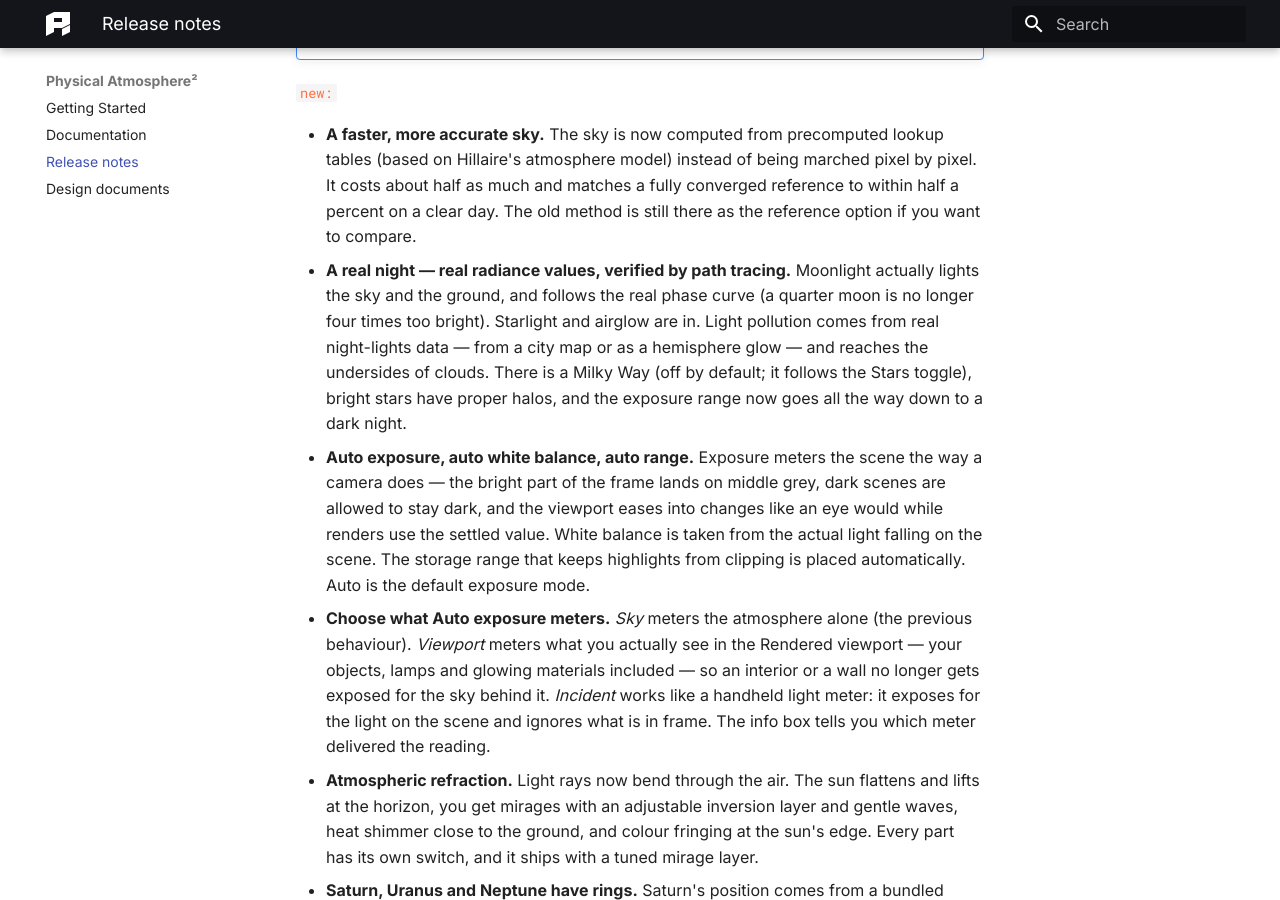
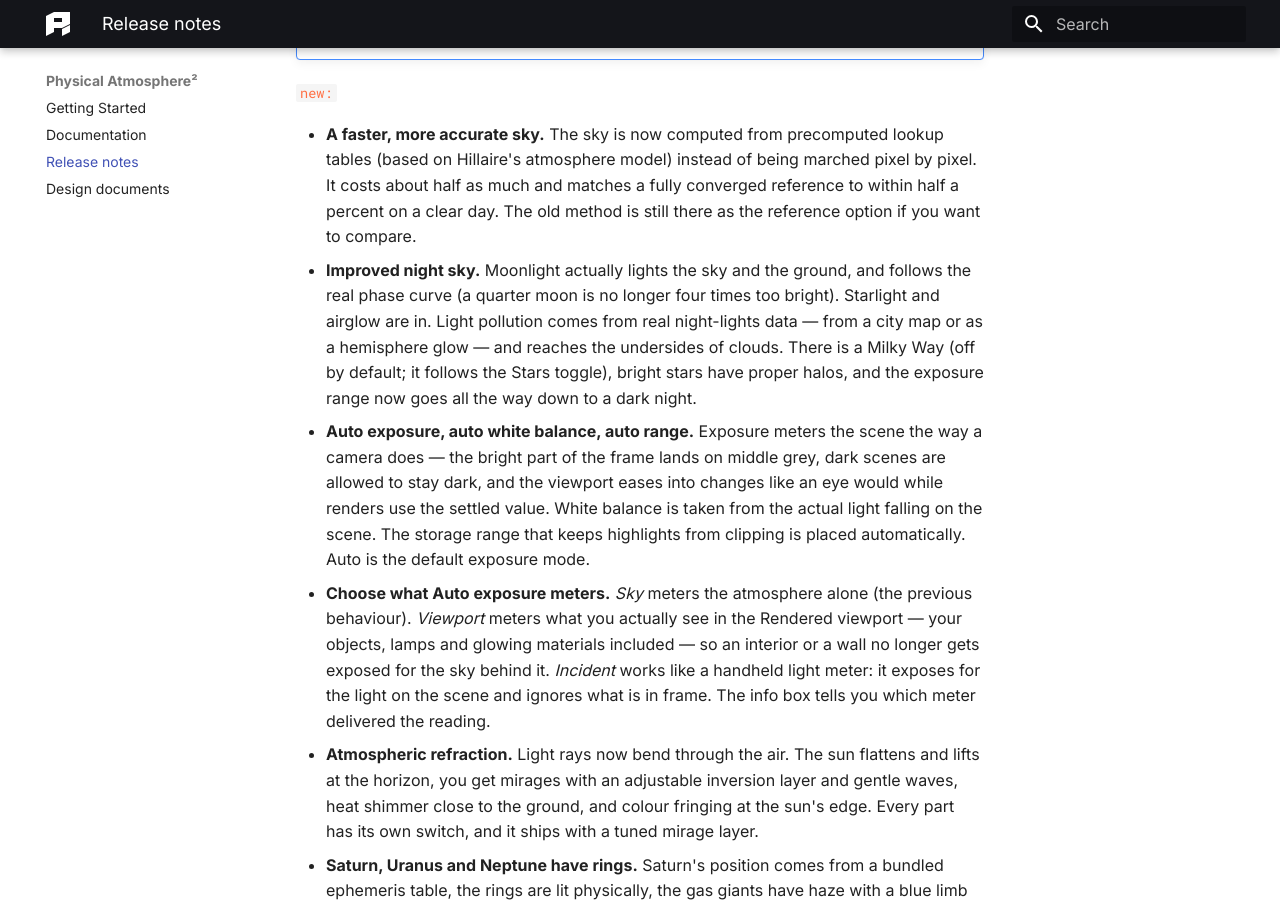
Before and after one commit to PhysicalAddons/web-pa, an MkDocs documentation site: the page built from docs/release-notes.md, in a window 1280 px wide and 900 px high, scrolled down 505 px. Built offline with MkDocs 1.6.1 and Material for MkDocs 9.7.7, drawn with Linux system fonts in a browser that asks for light colours.

Commit message:
Release notes: the night bullet is 'Improved night sky'
Co-Authored-By: Claude Fable 5.1 <noreply@anthropic.com>

```diff
--- a/docs/release-notes.md
+++ b/docs/release-notes.md
@@ -8,7 +8,7 @@ The 3.0 series: a new sky engine, vastly improved stability and performance, aut
 `new:`{: .label-new }
 
 - **A faster, more accurate sky.** The sky is now computed from precomputed lookup tables (based on Hillaire's atmosphere model) instead of being marched pixel by pixel. It costs about half as much and matches a fully converged reference to within half a percent on a clear day. The old method is still there as the reference option if you want to compare.
-- **A real night — real radiance values, verified by path tracing.** Moonlight actually lights the sky and the ground, and follows the real phase curve (a quarter moon is no longer four times too bright). Starlight and airglow are in. Light pollution comes from real night-lights data — from a city map or as a hemisphere glow — and reaches the undersides of clouds. There is a Milky Way (off by default; it follows the Stars toggle), bright stars have proper halos, and the exposure range now goes all the way down to a dark night.
+- **Improved night sky.** Moonlight actually lights the sky and the ground, and follows the real phase curve (a quarter moon is no longer four times too bright). Starlight and airglow are in. Light pollution comes from real night-lights data — from a city map or as a hemisphere glow — and reaches the undersides of clouds. There is a Milky Way (off by default; it follows the Stars toggle), bright stars have proper halos, and the exposure range now goes all the way down to a dark night.
 - **Auto exposure, auto white balance, auto range.** Exposure meters the scene the way a camera does — the bright part of the frame lands on middle grey, dark scenes are allowed to stay dark, and the viewport eases into changes like an eye would while renders use the settled value. White balance is taken from the actual light falling on the scene. The storage range that keeps highlights from clipping is placed automatically. Auto is the default exposure mode.
 - **Choose what Auto exposure meters.** *Sky* meters the atmosphere alone (the previous behaviour). *Viewport* meters what you actually see in the Rendered viewport — your objects, lamps and glowing materials included — so an interior or a wall no longer gets exposed for the sky behind it. *Incident* works like a handheld light meter: it exposes for the light on the scene and ignores what is in frame. The info box tells you which meter delivered the reading.
 - **Atmospheric refraction.** Light rays now bend through the air. The sun flattens and lifts at the horizon, you get mirages with an adjustable inversion layer and gentle waves, heat shimmer close to the ground, and colour fringing at the sun's edge. Every part has its own switch, and it ships with a tuned mirage layer.
```
